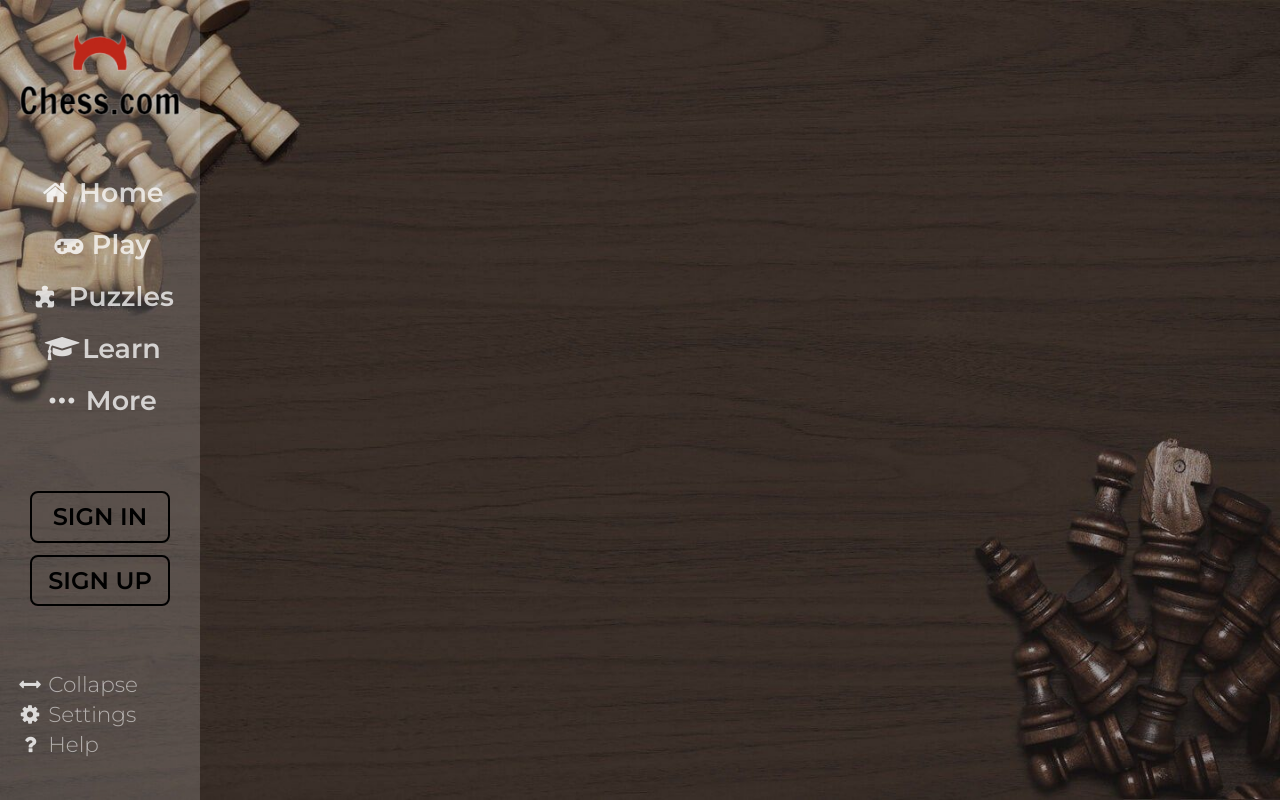
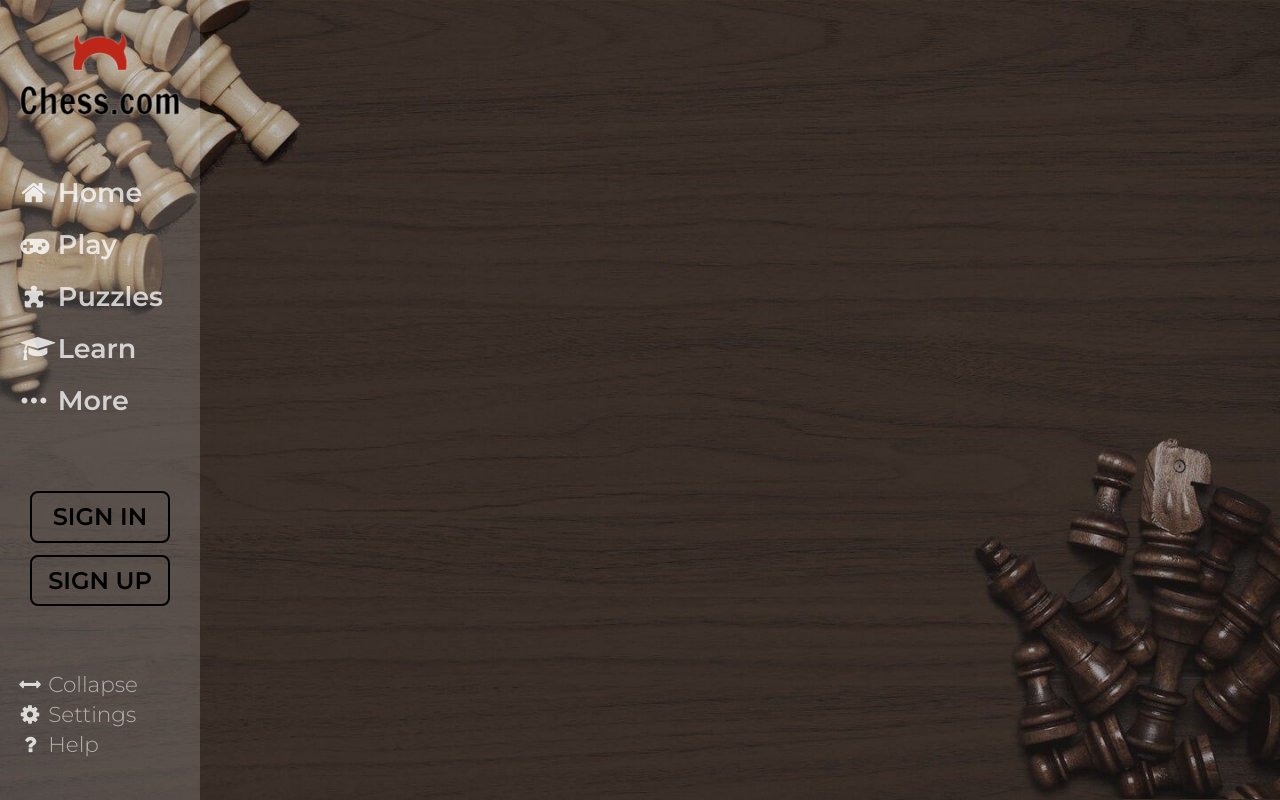
Before and after one commit to JakubBot/Chess-Game, a React (Create React App) app: page / in a window 1280 px wide. Built offline with nearby package versions, Linux system fonts and the light colour scheme.

Commit message:
Change breakpoints name

```diff
--- a/src/assets/styles/_mixins.scss
+++ b/src/assets/styles/_mixins.scss
@@ -1,21 +1,21 @@
 @import './breakPoints';
 
-@mixin sm {
+@mixin phone {
   @media screen and (min-width: $screen-sm-min) {
     @content;
   }
 }
-@mixin md {
+@mixin tablet {
   @media screen and (min-width: $screen-md-min) {
     @content;
   }
 }
-@mixin lg {
+@mixin sDesktop {
   @media (min-width: $screen-lg-min) {
     @content;
   }
 }
-@mixin lx {
+@mixin lDesktop {
   @media (min-width: $screen-xl-min) {
     @content;
   }
--- a/src/components/common/Navbar.js
+++ b/src/components/common/Navbar.js
@@ -23,7 +23,7 @@ const Navbar = () => {
     <>
       <div className="container">
         <div className="navbar">
-          <div className="navbar__menu flex-c-c">
+          <div className="navbar__menu ">
             <img src={logo} alt="logo" />
             <div className="navbar__menu__item">
               <span className="icon-home" />
--- a/src/components/common/Navbar.scss
+++ b/src/components/common/Navbar.scss
@@ -20,7 +20,7 @@
   cursor: pointer;
   outline: none;
 
-  @include sm {
+  @include phone {
     display: none;
   }
 
@@ -79,6 +79,17 @@
 
   font-size: 18px;
 
+  &__menu {
+    display: flex;
+    justify-content: center;
+    align-items: center;
+    flex-direction: column;
+
+    @include phone {
+      align-items: flex-start;
+
+    }
+  }
   &__menu img {
     width: 140px;
     display: inline-block;
@@ -108,14 +119,13 @@
       color: $darkWhite;
     }
   }
-  @include sm {
+  @include phone {
     width: 200px;
     transform: translateX(0);
     padding-top: 0px;
     background-color: $navbarExpanded;
     display: grid;
     grid-template-rows: 4fr 1.5fr 1.5fr;
-
     &__menu img {
       width: 170px;
     }
@@ -128,7 +138,7 @@
 .navbar__menu--bottom {
   display: none;
 
-  @include sm {
+  @include phone {
     display: initial;
   }
 }
@@ -190,7 +200,7 @@
     color: white;
   }
 
-  @include sm {
+  @include phone {
     border: 2px solid black;
     padding: 10px;
     width: 130px;
@@ -210,7 +220,7 @@
       display: none;
     }
   }
-  @include md {
+  @include tablet {
     font-size: 24px;
     width: 140px;
 
```
